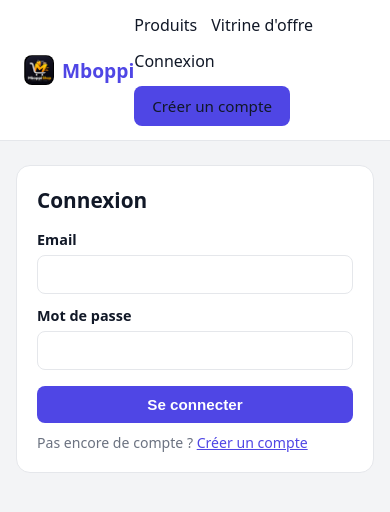
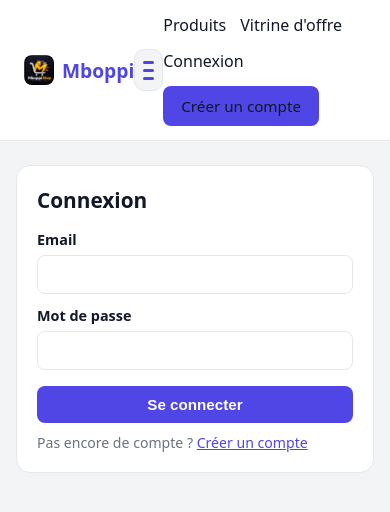
Before and after one commit to Schester38/marketplace, a React (Vite) app in the folder client/: page /login in a window 390 px wide. Shown: the top 512 px of the page. Built offline with nearby package versions, Linux system fonts and the light colour scheme.

Commit message:
Menu hamburger mobile : panneau vertical coulissant depuis la gauche

```diff
--- a/client/src/components/Navbar.jsx
+++ b/client/src/components/Navbar.jsx
@@ -1,29 +1,63 @@
-import React from 'react';
+import React, { useState } from 'react';
 import { Link } from 'react-router-dom';
 import { useAuth } from '../App.jsx';
 
 export default function Navbar({ onLogout }) {
   const { user } = useAuth();
+  const [open, setOpen] = useState(false);
+
+  const close = () => setOpen(false);
+  const logout = () => {
+    close();
+    onLogout();
+  };
+
+  const links = (
+    <>
+      <Link to="/" onClick={close}>Produits</Link>
+      <Link to="/vitrine-offre" onClick={close}>Vitrine d'offre</Link>
+      {!user && <Link to="/login" onClick={close}>Connexion</Link>}
+      {!user && <Link to="/register" className="btn btn-primary" onClick={close}>Créer un compte</Link>}
+      {user && user.role === 'shop' && <Link to="/shop" onClick={close}>Ma boutique</Link>}
+      {user && user.role === 'seller' && <Link to="/seller" onClick={close}>Mon espace vendeur</Link>}
+      {user && (
+        <>
+          <span className="user-chip">{user.name} ({user.role === 'shop' ? 'boutique' : 'vendeur'})</span>
+          <button className="btn btn-outline" onClick={logout}>Déconnexion</button>
+        </>
+      )}
+    </>
+  );
+
   return (
     <header className="navbar">
-      <Link to="/" className="brand">
+      <Link to="/" className="brand" onClick={close}>
         <img src="/navbar-logo.png" alt="Mboppi" className="brand-logo" />
         <span>Mboppi</span>
       </Link>
-      <nav>
-        <Link to="/">Produits</Link>
-        <Link to="/vitrine-offre">Vitrine d'offre</Link>
-        {!user && <Link to="/login">Connexion</Link>}
-        {!user && <Link to="/register" className="btn btn-primary">Créer un compte</Link>}
-        {user && user.role === 'shop' && <Link to="/shop">Ma boutique</Link>}
-        {user && user.role === 'seller' && <Link to="/seller">Mon espace vendeur</Link>}
-        {user && (
-          <>
-            <span className="user-chip">{user.name} ({user.role === 'shop' ? 'boutique' : 'vendeur'})</span>
-            <button className="btn btn-outline" onClick={onLogout}>Déconnexion</button>
-          </>
-        )}
-      </nav>
+
+      <button
+        className="hamburger"
+        aria-label="Ouvrir le menu"
+        aria-expanded={open}
+        onClick={() => setOpen(!open)}
+      >
+        <span className="hamburger-line"></span>
+        <span className="hamburger-line"></span>
+        <span className="hamburger-line"></span>
+      </button>
+
+      <nav className="desktop-nav">{links}</nav>
+
+      {open && <div className="drawer-overlay" onClick={close}></div>}
+      <aside className={`drawer ${open ? 'open' : ''}`} aria-hidden={!open}>
+        <div className="drawer-header">
+          <img src="/navbar-logo.png" alt="Mboppi" className="brand-logo" />
+          <span>Mboppi</span>
+          <button className="drawer-close" aria-label="Fermer le menu" onClick={close}>✕</button>
+        </div>
+        <nav className="drawer-nav">{links}</nav>
+      </aside>
     </header>
   );
 }
--- a/client/src/styles.css
+++ b/client/src/styles.css
@@ -43,6 +43,86 @@ body {
 
 .navbar .brand { font-weight: 800; font-size: 1.2rem; color: var(--primary); text-decoration: none; display: flex; align-items: center; gap: 8px; }
 .brand-logo { width: 30px; height: 30px; border-radius: 8px; }
+
+.hamburger {
+  display: none;
+  flex-direction: column;
+  justify-content: center;
+  gap: 5px;
+  width: 42px;
+  height: 42px;
+  padding: 8px;
+  background: var(--bg);
+  border: 1px solid var(--border);
+  border-radius: 10px;
+  cursor: pointer;
+}
+.hamburger-line {
+  display: block;
+  height: 3px;
+  width: 100%;
+  background: var(--primary);
+  border-radius: 2px;
+}
+
+.drawer { display: none; }
+
+.drawer-overlay {
+  position: fixed;
+  inset: 0;
+  background: rgba(0, 0, 0, 0.45);
+  z-index: 90;
+}
+
+.drawer {
+  position: fixed;
+  top: 0;
+  left: 0;
+  bottom: 0;
+  width: min(280px, 80vw);
+  background: var(--card);
+  border-right: 1px solid var(--border);
+  z-index: 100;
+  transform: translateX(-100%);
+  transition: transform 0.25s ease;
+  display: flex;
+  flex-direction: column;
+}
+.drawer.open { transform: translateX(0); }
+.drawer-header {
+  display: flex;
+  align-items: center;
+  gap: 10px;
+  padding: 16px;
+  border-bottom: 1px solid var(--border);
+  font-weight: 800;
+  color: var(--primary);
+}
+.drawer-close {
+  margin-left: auto;
+  border: none;
+  background: var(--bg);
+  width: 34px;
+  height: 34px;
+  border-radius: 8px;
+  font-size: 1rem;
+  cursor: pointer;
+}
+.drawer-nav { display: flex; flex-direction: column; padding: 12px; gap: 6px; }
+.drawer-nav a, .drawer-nav .btn, .drawer-nav .user-chip {
+  width: 100%;
+  text-align: left;
+  padding: 12px 14px;
+  border-radius: 10px;
+  margin: 0;
+}
+.drawer-nav .btn { margin-top: 4px; }
+.drawer-nav .user-chip { box-sizing: border-box; }
+
+@media (max-width: 768px) {
+  .hamburger { display: flex; }
+  .desktop-nav { display: none; }
+}
 .navbar nav { display: flex; align-items: center; gap: 14px; flex-wrap: wrap; }
 .navbar nav a { color: var(--text); text-decoration: none; font-weight: 500; }
 .navbar nav a:hover { color: var(--primary); }
```
